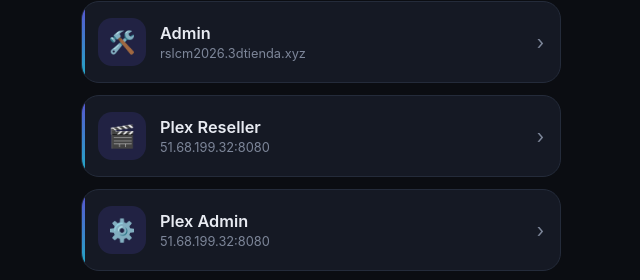
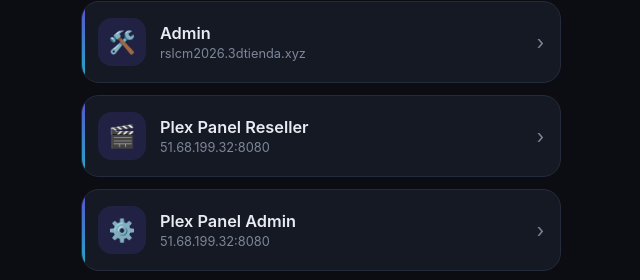
Before and after one commit to iAWebDemos/Favs, a plain HTML site: page index.html in a window 1280 px wide. Shown: the part 273-553 px from the top of the page, without its empty margins (319-959 px from the left). Drawn offline with Linux system fonts and the light colour scheme.

Commit message:
Favoritos: renombrar botones de Plex

```diff
--- a/index.html
+++ b/index.html
@@ -220,7 +220,7 @@
       <a class="btn" target="_blank" rel="noopener noreferrer" href="http://51.68.199.32:8080/reseller#users">
         <span class="icon">🎬</span>
         <span class="info">
-          <span class="name">Plex Reseller</span>
+          <span class="name">Plex Panel Reseller</span>
           <span class="host">51.68.199.32:8080</span>
         </span>
         <span class="arrow">›</span>
@@ -229,7 +229,7 @@
       <a class="btn" target="_blank" rel="noopener noreferrer" href="http://51.68.199.32:8080/gestion-9yec2igbkk">
         <span class="icon">⚙️</span>
         <span class="info">
-          <span class="name">Plex Admin</span>
+          <span class="name">Plex Panel Admin</span>
           <span class="host">51.68.199.32:8080</span>
         </span>
         <span class="arrow">›</span>
```
